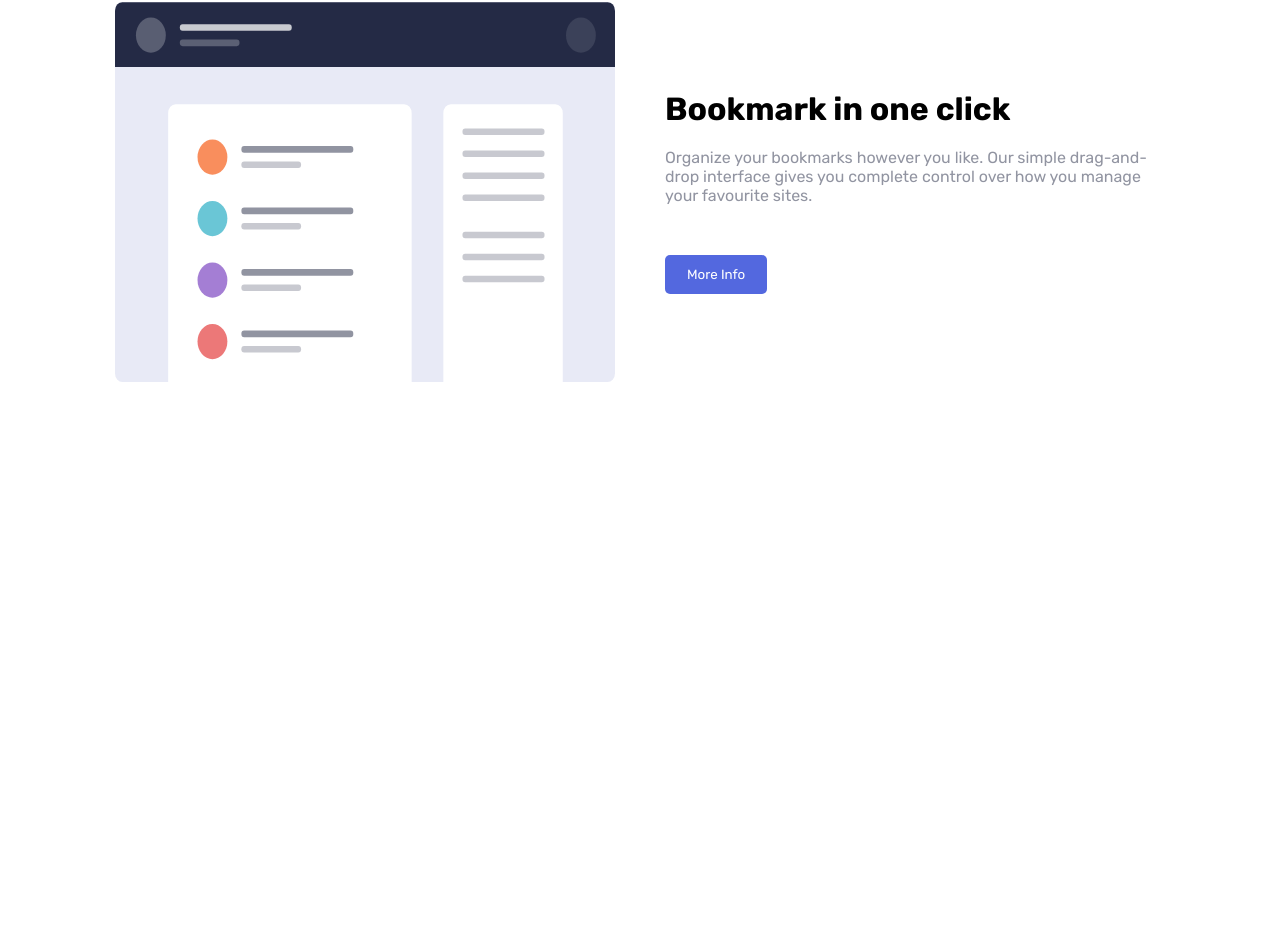
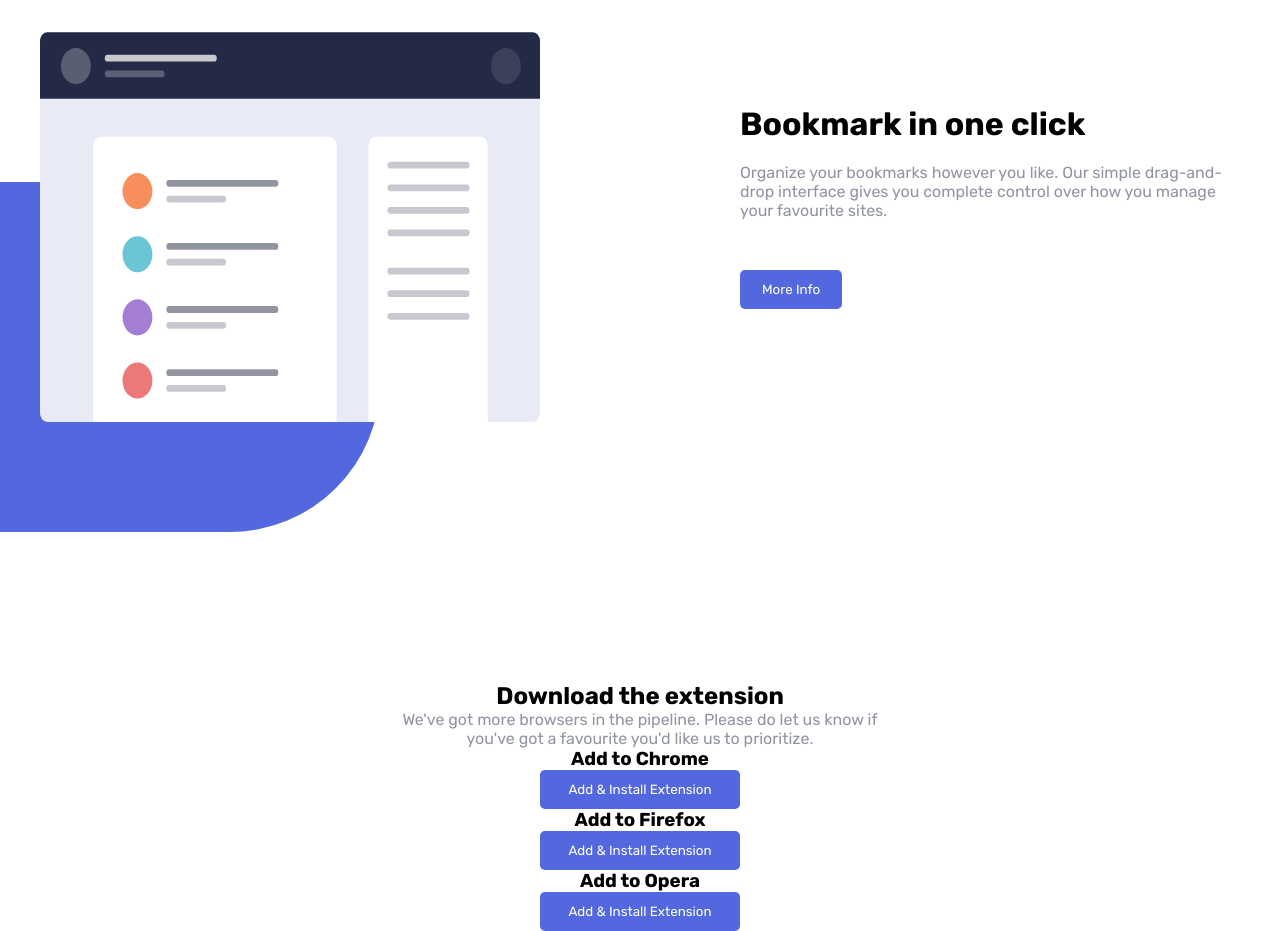
Before and after one commit to breguenice3/bookmark-landing-page, a React (Create React App) app: page / in a window 1280 px wide. Shown: the part 1153-2084 px from the top of the page. Before the commit the page ends 1535 px from the top, so only its background shows below. Built offline with nearby package versions, Linux system fonts and the light colour scheme.

Commit message:
finalizando estilização da section features

```diff
--- a/src/app.css
+++ b/src/app.css
@@ -5,4 +5,15 @@
     padding: 0px;
     box-sizing: border-box;
     font-family: "Rubik", sans-serif;
+    animation: opacity 1s;
 }
+
+@keyframes opacity {
+    0% {
+        opacity: 0;
+    }
+
+    100% {
+        opacity: 1;
+    }
+}
--- a/src/components/books-carousel/book-carousel.tsx
+++ b/src/components/books-carousel/book-carousel.tsx
@@ -27,26 +27,43 @@ export default function BookCarousel(page: Props) {
 
     return (
         <CarouselContainer>
-            <img src={features[page.page].url} alt="" />
             <div>
-                <h1>{features[page.page].name}</h1>
-                <p>{features[page.page].description}</p>
-                <button>More Info</button>
+                <img
+                    src={features[page.page].url}
+                    alt=""
+                />
+                <ImgBackground />
+            </div>
+            <div>
+                <h1>
+                    {features[page.page].name}
+                </h1>
+
+                <p>
+                    {features[page.page].description}
+                </p>
+
+                <button>
+                    More Info
+                </button>
             </div>
         </CarouselContainer>
     )
 }
 
 const CarouselContainer = styled.div`
-    width: 100%;
+    width: 50%;
     display: flex;
     align-items: center;
-    gap: 50px;
     text-align: start;
+    justify-content: space-between;
+    padding-top: 30px;
 
     & img{
         width: 500px;
-        height: 380px;
+        height: 390px;
+        position: absolute;
+        z-index: 1;
     }
 
     & h1{
@@ -68,3 +85,16 @@ const CarouselContainer = styled.div`
     }
     }
 `
+
+const ImgBackground = styled.div`
+    background-color: hsl(231, 69%, 60%);
+    width: 700px;
+    height: 350px;
+    position: relative;
+    right: 360px;
+    top: 150px;
+
+    border-top-right-radius: 150px;
+    border-bottom-right-radius: 150px;
+
+`
--- a/src/pages/homepage.tsx
+++ b/src/pages/homepage.tsx
@@ -30,7 +30,7 @@ export default function Homepage() {
             setButtonStyle2("black")
             setButtonLineStyle2("underline 4px hsl(0, 94%, 66%)")
             setPageNumber(1)
-        } if(buttonNumber == 3) {
+        } if (buttonNumber == 3) {
             setButtonStyle3("black")
             setButtonLineStyle3("underline 4px hsl(0, 94%, 66%)")
             setPageNumber(2)
@@ -75,6 +75,26 @@ export default function Homepage() {
                     <BookCarousel page={pageNumber} />
                 </div>
             </SecondSection>
+            <ThirdSection>
+                <h2>Download the extension</h2>
+                <p>We've got more browsers in the pipeline. Please do let us know if you've got a favourite you'd like us to prioritize.</p>
+                <div>
+                    <CardExtension>
+                        <h3>Add to Chrome</h3>
+                        <ExtensionButton>Add & Install Extension</ExtensionButton>
+                    </CardExtension>
+
+                    <CardExtension>
+                        <h3>Add to Firefox</h3>
+                        <ExtensionButton>Add & Install Extension</ExtensionButton>
+                    </CardExtension>
+
+                    <CardExtension>
+                        <h3>Add to Opera</h3>
+                        <ExtensionButton>Add & Install Extension</ExtensionButton>
+                    </CardExtension>
+                </div>
+            </ThirdSection>
         </div>
     )
 }
@@ -220,3 +240,39 @@ const ButtonCarousel = styled.button`
         color: hsl(0, 94%, 66%);
     }
 `
+
+const ThirdSection = styled.div`
+    width: 100%;
+    display: flex;
+    align-items: center;
+    flex-direction: column;
+    margin-top: 300px;
+
+    & p{
+        width: 500px;
+        color: hsl(229, 8%, 60%);
+        text-align: center;
+    }
+`
+
+const ExtensionButton = styled.button`
+    width: 200px;
+    padding: 10px 20px;
+    border: 2px solid transparent;
+    cursor: pointer;
+    background-color: hsl(231, 69%, 60%);
+    color: white;
+    border-radius: 5px;
+    font-weight: 400;
+
+    &:hover{
+        border: 2px solid hsl(231, 69%, 60%);
+        background-color: transparent;
+        color: hsl(231, 69%, 60%);
+    }
+`
+
+const CardExtension = styled.div`
+    width: 300px;
+    text-align: center;
+`
```
